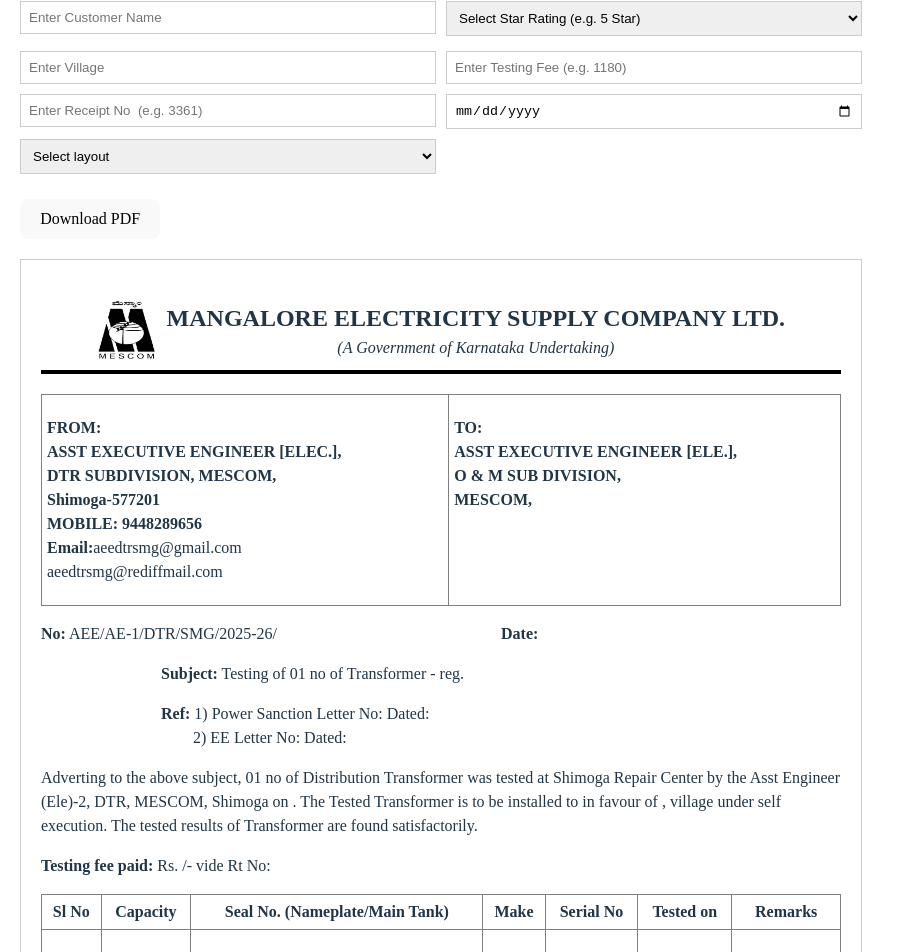
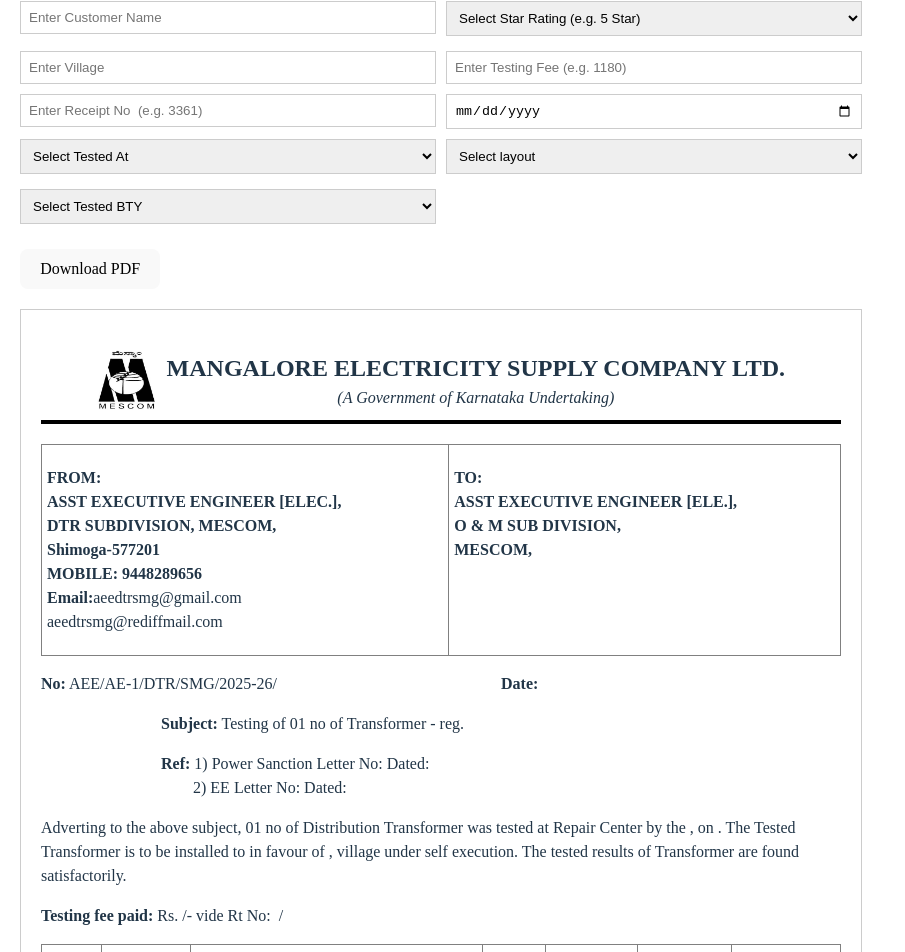
Before and after one commit to Jayanth2017/form, a React (Vite) app: page / in a window 1280 px wide. Shown: the part 376-1328 px from the top of the page, without its empty margins (0-905 px from the left). Built offline with nearby package versions, Linux system fonts and the light colour scheme.

Commit message:
Initial commit

```diff
--- a/src/components/FormGenerator.jsx
+++ b/src/components/FormGenerator.jsx
@@ -28,6 +28,8 @@
     sanctionLetter: '',
     eeLetter: '',
     layout: '',
+    testedat: '',
+    testedby: '',
   });
 
 
@@ -90,7 +92,9 @@
     layout: ['LAYOUT',
 'DWS',
 'MSB',
-'ADPS']
+'ADPS'],
+testedat: ['Shimoga','Shikaripura','Sagara','Bhadrvathi'],
+testedby: ['AEE, DTR, MESCOM ','Asst Engineer (Ele)-1, DTR, MESCOM', 'Asst Engineer (Ele)-2, DTR, MESCOM']
 
   };
 
@@ -118,8 +122,9 @@
                              fee: 'Testing Fee (e.g. 1180)',
           receipt: 'Receipt No  (e.g. 3361)',
                              reseptdate:'Receipt Date (e.g. 4.4.25)',
+          testedat: 'Tested At',
                              layout: 'layout',
-
+          testedby: 'Tested BTY',
 
 
 
@@ -239,10 +244,10 @@
         <p>&nbsp;&nbsp;&nbsp;&nbsp;&nbsp;&nbsp;&nbsp;&nbsp;&nbsp;&nbsp;&nbsp;&nbsp;&nbsp;&nbsp;&nbsp;&nbsp;&nbsp;&nbsp;&nbsp;&nbsp;&nbsp;&nbsp;&nbsp;&nbsp;&nbsp;&nbsp;&nbsp;&nbsp;&nbsp;&nbsp;<strong>Ref:</strong> 1) Power Sanction Letter No: {data.sanctionLetter} Dated:{data.powerstationdate}<br/>
         &nbsp;&nbsp;&nbsp;&nbsp;&nbsp;&nbsp;&nbsp;&nbsp;&nbsp;&nbsp;&nbsp;&nbsp;&nbsp;&nbsp;&nbsp;&nbsp;&nbsp;&nbsp;&nbsp;&nbsp;&nbsp;&nbsp;&nbsp;&nbsp;&nbsp;&nbsp;&nbsp;&nbsp;&nbsp;&nbsp;&nbsp;&nbsp;&nbsp;&nbsp;&nbsp;&nbsp;&nbsp;&nbsp;2) EE Letter No: {data.eeLetter} Dated:{data.eltrdate}</p>
         <p>
-          Adverting to the above subject, 01 no of {data.capacity} {data.starRating} Distribution Transformer was tested at Shimoga Repair Center by the Asst Engineer (Ele)-2, DTR, MESCOM, Shimoga on {data.testDate}. The Tested Transformer is to be installed to {data.layout
+          Adverting to the above subject, 01 no of {data.capacity} {data.starRating} Distribution Transformer was tested at {data.testedat} Repair Center by the {data.testedby}, {data.testedat} on {data.testDate}. The Tested Transformer is to be installed to {data.layout
           } in favour of {data.customer}, {data.village} village under self execution. The tested results of Transformer are found satisfactorily.
         </p>
-        <p><strong>Testing fee paid:</strong> Rs. {data.fee}/- vide Rt No: {data.receipt}{data.reseptdate}</p>
+        <p><strong>Testing fee paid:</strong> Rs. {data.fee}/- vide Rt No: {data.receipt}&nbsp;/&nbsp;{data.reseptdate}</p>
 
         <table border="1" cellPadding="5" style={{ width: '100%', borderCollapse: 'collapse' }}>
           <thead>
```
